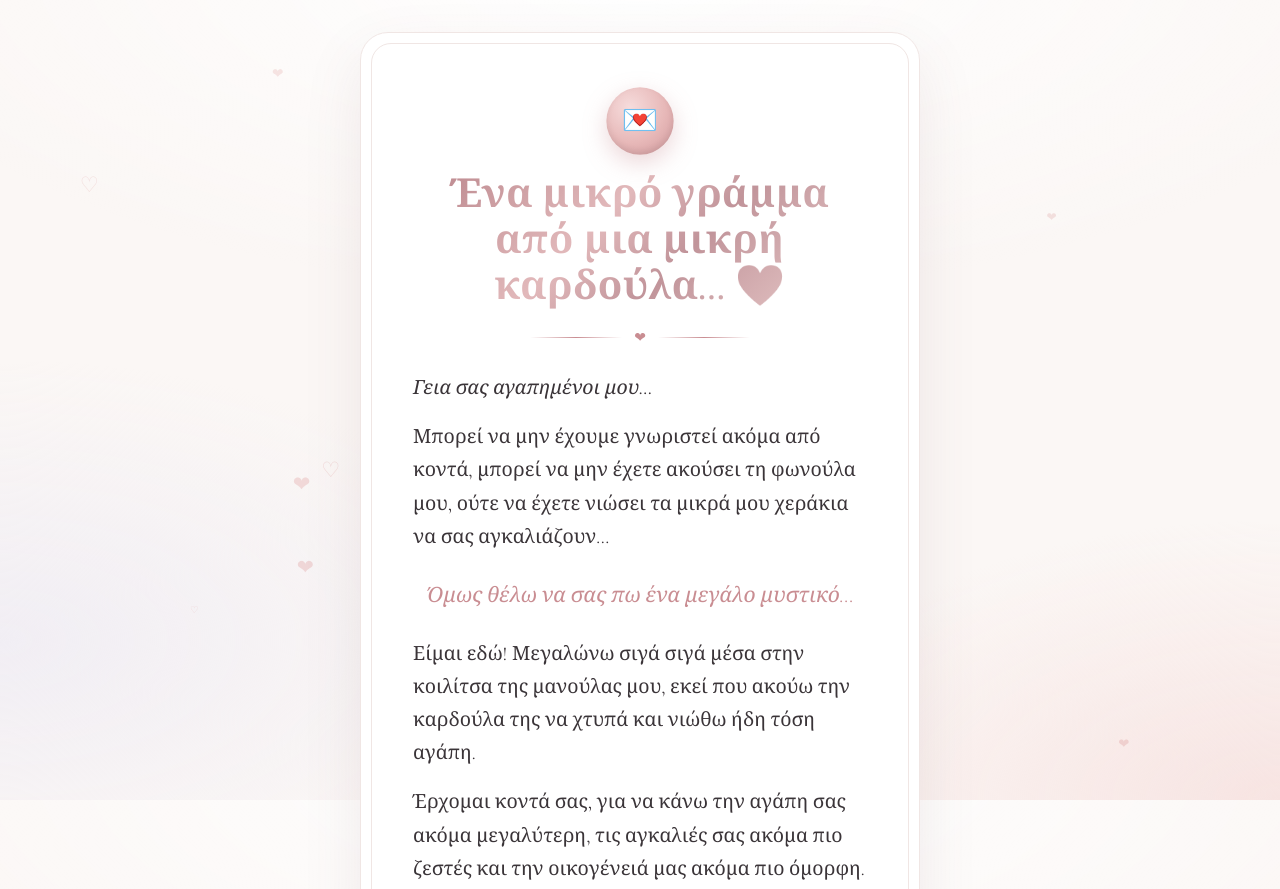
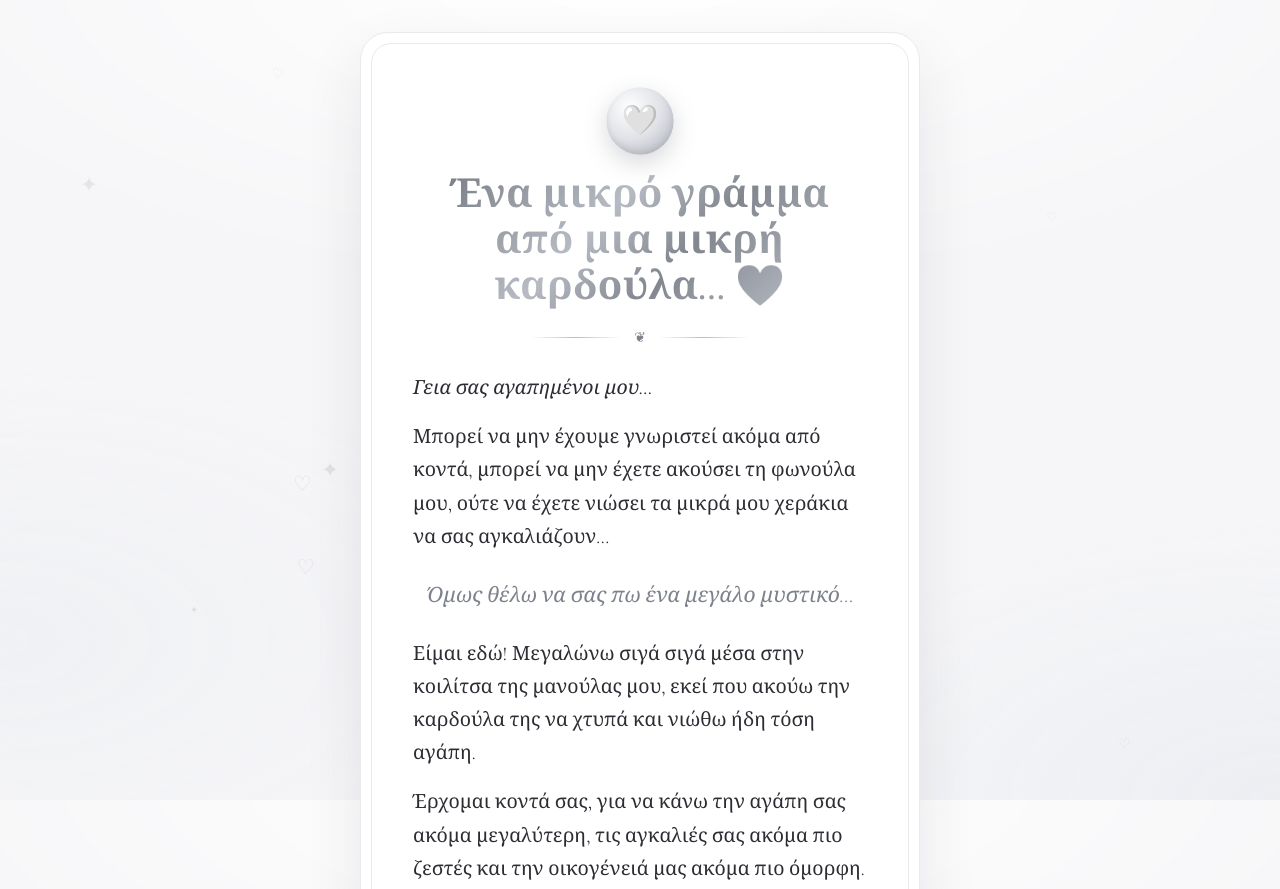
Before and after one commit to svlachakis/wedding-memories, a plain HTML site: page 2oyjjn9mbibhb8/index.html in a window 1280 px wide. Shown: the top 889 px of the page. Drawn offline with nearby package versions, Linux system fonts and the light colour scheme.

Commit message:
Use the silver theme on the announcement page

```diff
--- a/2oyjjn9mbibhb8/index.html
+++ b/2oyjjn9mbibhb8/index.html
@@ -3,7 +3,7 @@
 <head>
   <meta charset="UTF-8" />
   <meta name="viewport" content="width=device-width, initial-scale=1.0, viewport-fit=cover" />
-  <meta name="theme-color" content="#fbf7f5" />
+  <meta name="theme-color" content="#f6f6f8" />
   <meta name="robots" content="noindex, nofollow, noarchive" />
   <meta name="referrer" content="no-referrer" />
   <title>Ένα μικρό γράμμα από μια μικρή καρδούλα ❤️</title>
@@ -16,16 +16,16 @@
   <link href="https://fonts.googleapis.com/css2?family=Cormorant+Garamond:ital,wght@0,400;0,500;0,600;1,400;1,500&family=Manrope:wght@400;500&display=swap" rel="stylesheet" />
   <style>
     :root {
-      --bg: #fbf7f5;
+      --bg: #f6f6f8;
       --paper: #ffffff;
-      --ink: #3a3438;
-      --muted: #9b9097;
-      --blush: #e7b8b8;
-      --blush-deep: #c98d92;
+      --ink: #2c2d33;
+      --muted: #9a9ba3;
+      --blush: #c9ccd3;
+      --blush-deep: #7e828c;
       --silver: #b9bcc4;
-      --line: #f0e6e4;
-      --shadow: 0 24px 60px rgba(120, 80, 90, 0.10);
-      --metal-text: linear-gradient(135deg, #b9858b 0%, #e2b9bb 40%, #c1949a 60%, #edd0cf 100%);
+      --line: #e9e9ee;
+      --shadow: 0 24px 60px rgba(44, 45, 51, 0.09);
+      --metal-text: linear-gradient(135deg, #6f737c 0%, #b7bbc3 40%, #82868f 60%, #c9cdd4 100%);
     }
 
     * { box-sizing: border-box; }
@@ -37,8 +37,8 @@
       color: var(--ink);
       background:
         radial-gradient(90% 60% at 50% -5%, #ffffff 0%, rgba(255, 255, 255, 0) 70%),
-        radial-gradient(60% 50% at 100% 100%, #f7e4e2 0%, rgba(247, 228, 226, 0) 70%),
-        radial-gradient(60% 50% at 0% 80%, #f1eef4 0%, rgba(241, 238, 244, 0) 70%),
+        radial-gradient(60% 50% at 100% 100%, #eceef2 0%, rgba(236, 238, 242, 0) 70%),
+        radial-gradient(60% 50% at 0% 80%, #f0f1f4 0%, rgba(240, 241, 244, 0) 70%),
         var(--bg);
       background-attachment: fixed;
       min-height: 100vh;
@@ -99,8 +99,8 @@
       display: grid;
       place-items: center;
       font-size: 28px;
-      background: radial-gradient(circle at 35% 30%, #f6dcdc 0%, #e7b8b8 55%, #cf979b 100%);
-      box-shadow: 0 8px 22px rgba(201, 141, 146, 0.35), inset 0 -3px 6px rgba(0, 0, 0, 0.08);
+      background: radial-gradient(circle at 35% 30%, #ffffff 0%, #dfe1e6 50%, #a9adb6 100%);
+      box-shadow: 0 8px 22px rgba(126, 130, 140, 0.30), inset 0 -3px 6px rgba(0, 0, 0, 0.08);
       animation: beat 2.4s ease-in-out infinite;
     }
 
@@ -139,7 +139,7 @@
       content: "";
       flex: 1;
       height: 1px;
-      background: linear-gradient(90deg, rgba(201, 141, 146, 0), var(--blush-deep), rgba(201, 141, 146, 0));
+      background: linear-gradient(90deg, rgba(126, 130, 140, 0), var(--silver), rgba(126, 130, 140, 0));
     }
 
     .greeting {
@@ -232,9 +232,9 @@
   <div class="hearts" aria-hidden="true" id="hearts"></div>
 
   <main class="letter">
-    <div class="seal" aria-hidden="true">💌</div>
+    <div class="seal" aria-hidden="true">🤍</div>
     <h1>Ένα μικρό γράμμα από μια μικρή καρδούλα… ❤️</h1>
-    <div class="divider" aria-hidden="true">❤</div>
+    <div class="divider" aria-hidden="true">❦</div>
 
     <p class="greeting reveal">Γεια σας αγαπημένοι μου…</p>
 
@@ -276,7 +276,7 @@
 
       if (window.matchMedia && window.matchMedia("(prefers-reduced-motion: reduce)").matches) return;
       var box = document.getElementById("hearts");
-      var glyphs = ["❤", "♡", "❤"];
+      var glyphs = ["♡", "✦", "♡"];
       for (var i = 0; i < 14; i++) {
         var s = document.createElement("span");
         s.textContent = glyphs[i % glyphs.length];
```
